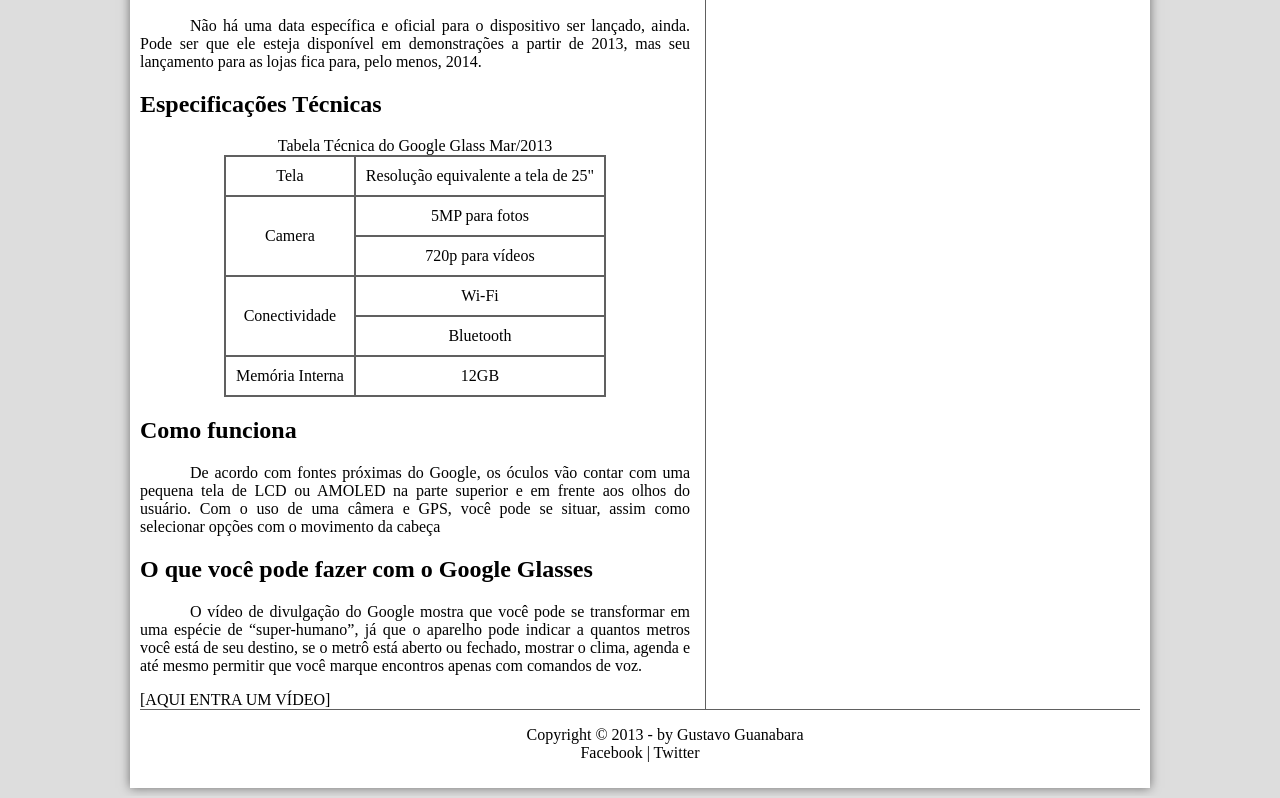
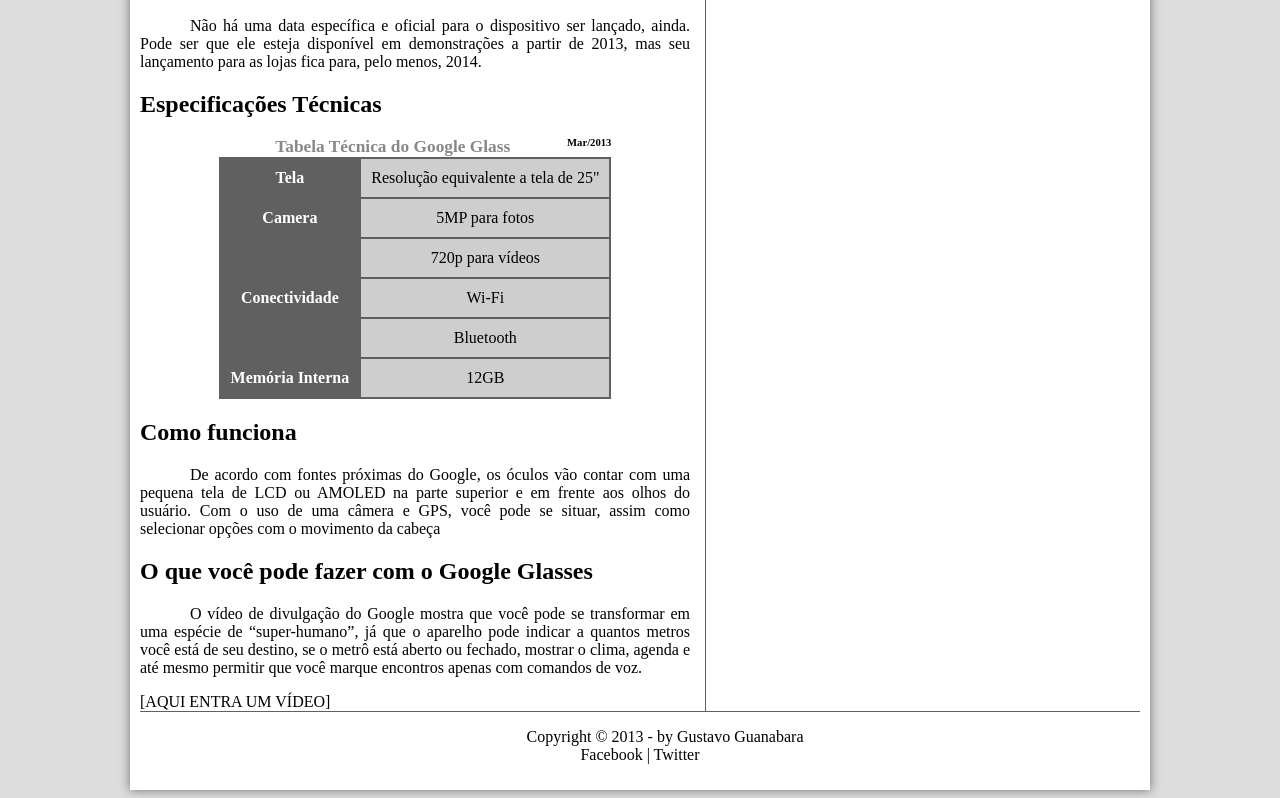
Before and after one commit to toiinnn/curso-html5, a plain HTML site: page index.html in a window 1280 px wide. Shown: the part 905-1703 px from the top of the page. Drawn offline with Linux system fonts and the light colour scheme.

Commit message:
Formatação da tabela

```diff
--- a/_css/estilo.css
+++ b/_css/estilo.css
@@ -166,3 +166,27 @@ table#tabela td {
 	padding: 10px;
 	text-align: center;
 }
+
+table#tabela td.ce {
+	color: #ffffff;
+	background-color: #606060;
+	vertical-align: top;
+	font-weight: bold;
+}
+
+table#tabela td.cd {
+	background-color: #cecece;
+}
+
+table#tabela caption {
+	color: #888888;
+	font-size: 13pt;
+	font-weight: bold;
+}
+
+table#tabela caption span {
+	display: block;
+	float: right;
+	color: #000000;
+	font-size: 8pt;
+}
--- a/index.html
+++ b/index.html
@@ -52,14 +52,14 @@
 			<h1>Especificações Técnicas</h1>
 
 			<table id="tabela">
-				<caption> Tabela Técnica do Google Glass Mar/2013 </caption>
+				<caption> Tabela Técnica do Google Glass <span> Mar/2013  </span>  </caption>
 
-				<tr> <td> Tela </td> <td> Resolução equivalente a tela de 25" </td></tr>
-				<tr> <td rowspan="2"> Camera </td> <td> 5MP para fotos </td> </tr>
-				<tr><td> 720p para vídeos </td></tr>
-				<tr> <td rowspan="2"> Conectividade </td> <td> Wi-Fi </td> </tr>
-				<tr><td> Bluetooth </td></tr>
-				<tr> <td> Memória Interna </td> <td> 12GB </td></tr>
+				<tr> <td class="ce"> Tela </td> <td class="cd"> Resolução equivalente a tela de 25" </td></tr>
+				<tr> <td class="ce" rowspan="2"> Camera </td> <td class="cd"> 5MP para fotos </td> </tr>
+				<tr><td class="cd"> 720p para vídeos </td></tr>
+				<tr> <td class="ce" rowspan="2"> Conectividade </td> <td class="cd"> Wi-Fi </td> </tr>
+				<tr><td class="cd"> Bluetooth </td></tr>
+				<tr> <td class="ce"> Memória Interna </td> <td class="cd"> 12GB </td></tr>
 
 			</table>
 
```
